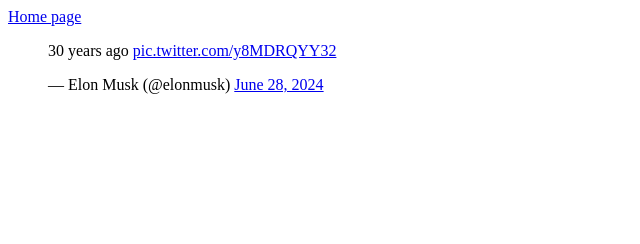
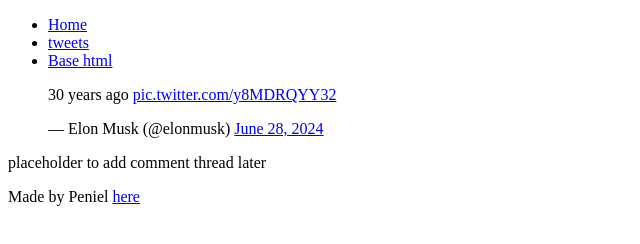
Before and after one commit to Pinimes/My_First_Portfolio, a plain HTML site: page html_basic/tweets.html in a window 1280 px wide. Shown: the whole page, without its empty margins (0-640 px from the left). Drawn offline with Linux system fonts and the light colour scheme.

Commit message:
give same structure to index and tweets file

```diff
--- a/html_basic/tweets.html
+++ b/html_basic/tweets.html
@@ -8,13 +8,37 @@
 </head>
 
 <body>
-    <a href="index.html">Home page</a>
-    <blockquote class="twitter-tweet">
-        <p lang="en" dir="ltr">30 years ago <a href="https://t.co/y8MDRQYY32">pic.twitter.com/y8MDRQYY32</a></p>&mdash;
-        Elon Musk (@elonmusk) <a href="https://twitter.com/elonmusk/status/1806557484120740284?ref_src=twsrc%5Etfw">June
-            28, 2024</a>
-    </blockquote>
-    <script async src="https://platform.twitter.com/widgets.js" charset="utf-8"></script>
+    <header>
+        <ul>
+            <li>
+                <a href="index.html">Home</a>
+            </li>
+            <li>
+                <a href="tweets.html">tweets</a>
+            </li>
+            <li>
+                <a href="base_index.html">Base html</a>
+            </li>
+        </ul>
+        <main>
+            <article>
+    </header>
+    <main>
+        <article>
+            <blockquote class="twitter-tweet">
+                <p lang="en" dir="ltr">30 years ago <a href="https://t.co/y8MDRQYY32">pic.twitter.com/y8MDRQYY32</a></p>
+                &mdash;
+                Elon Musk (@elonmusk) <a
+                    href="https://twitter.com/elonmusk/status/1806557484120740284?ref_src=twsrc%5Etfw">June
+                    28, 2024</a>
+            </blockquote>
+            <script async src="https://platform.twitter.com/widgets.js" charset="utf-8"></script>
+        </article>
+    </main>
+    <aside>placeholder to add comment thread later</aside>
+    <footer>
+        <p>Made by Peniel <a href="https://www.alxafrica.com/">here</a></p>
+    </footer>
 </body>
 
 </html>
```
Also changed, not shown: html_basic/index.html (+23 -1 lines).
